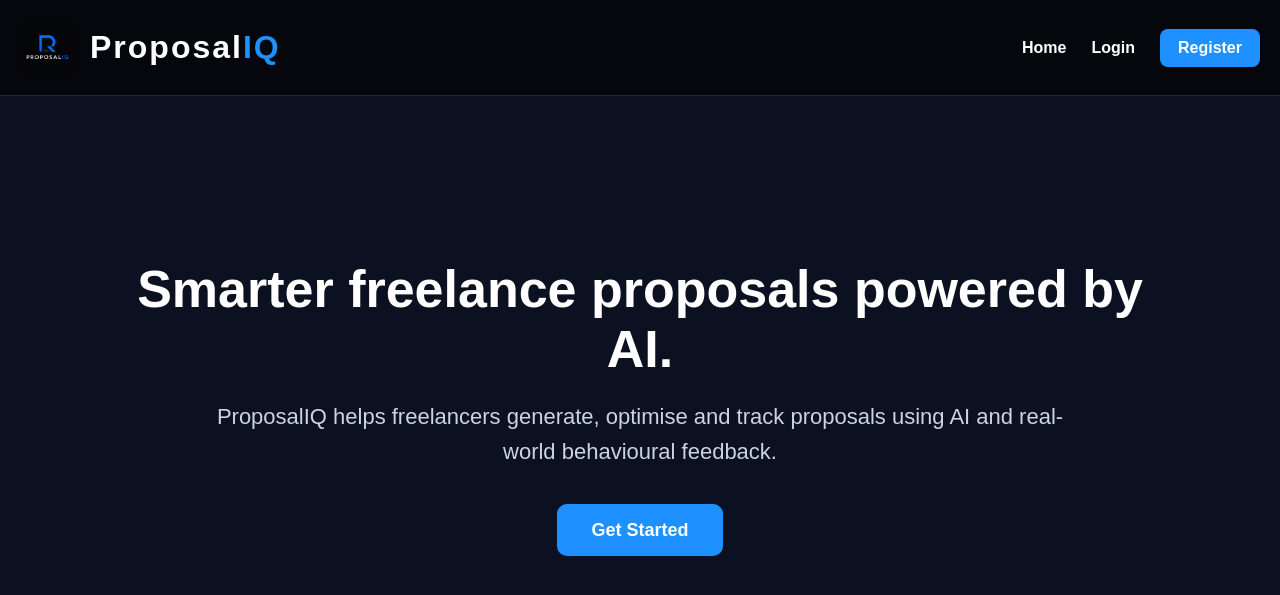
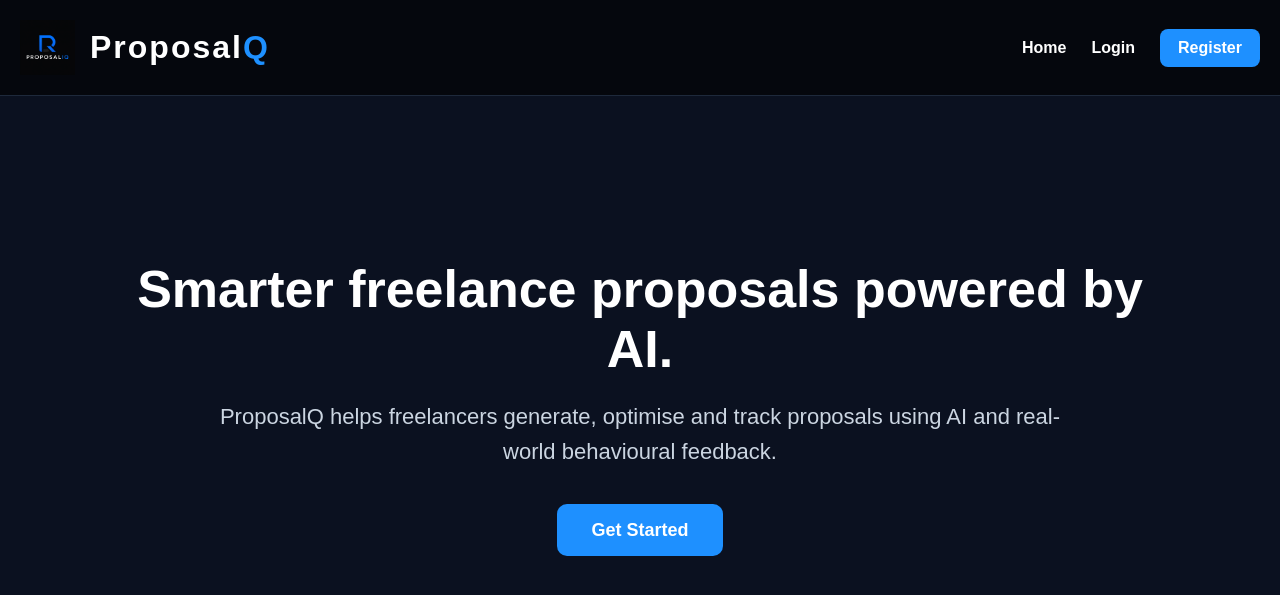
Before and after one commit to israelolutobi/ai-proposal-generator, a Django app: page / in a window 1280 px wide. Shown: the top 595 px of the page. Run offline with Django 5.2, Linux system fonts and the light colour scheme.

Commit message:
Fix ProposalQ homepage branding and SEO metadata

```diff
--- a/proposal_ai/templates/partials/public_navbar.html
+++ b/proposal_ai/templates/partials/public_navbar.html
@@ -1,3 +1,4 @@
+
 {% load static %}
 
 <div style="
@@ -9,7 +10,7 @@
     border-bottom:1px solid #1e293b;
 ">
 
-    <!-- ProposalIQ Logo -->
+    <!-- ProposalQ Logo -->
 
     <a href="/"
        style="
@@ -20,7 +21,7 @@
 
         <img
             src="{% static 'images/proposallogo.png' %}"
-            alt="ProposalIQ Logo"
+            alt="ProposalQ Logo"
             style="
                 height:55px;
                 margin-right:15px;
@@ -33,7 +34,7 @@
             font-size:32px;
             letter-spacing:2px;
         ">
-            Proposal<span style="color:#1e90ff;">IQ</span>
+            Proposal<span style="color:#1e90ff;">Q</span>
         </h1>
 
     </a>
--- a/proposal_ai/templates/public_home.html
+++ b/proposal_ai/templates/public_home.html
@@ -1,10 +1,20 @@
+
 <!DOCTYPE html>
-<html>
+<html lang="en">
 
 {% load static %}
 
 <head>
-    <title>ProposalIQ</title>
+    <meta charset="UTF-8">
+    <meta name="viewport" content="width=device-width, initial-scale=1.0">
+
+    <title>ProposalQ | AI Proposal Generator for Freelancers</title>
+
+    <meta name="description"
+          content="ProposalQ helps freelancers generate, optimise and track freelance proposals using AI and real-world feedback.">
+
+    <link rel="canonical" href="https://proposalq.com/">
+
     <link rel="stylesheet" href="{% static 'css/style.css' %}">
 </head>
 
@@ -38,7 +48,7 @@
         margin:auto;
         line-height:1.6;
     ">
-        ProposalIQ helps freelancers generate, optimise and track proposals
+        ProposalQ helps freelancers generate, optimise and track proposals
         using AI and real-world behavioural feedback.
     </p>
 
```
